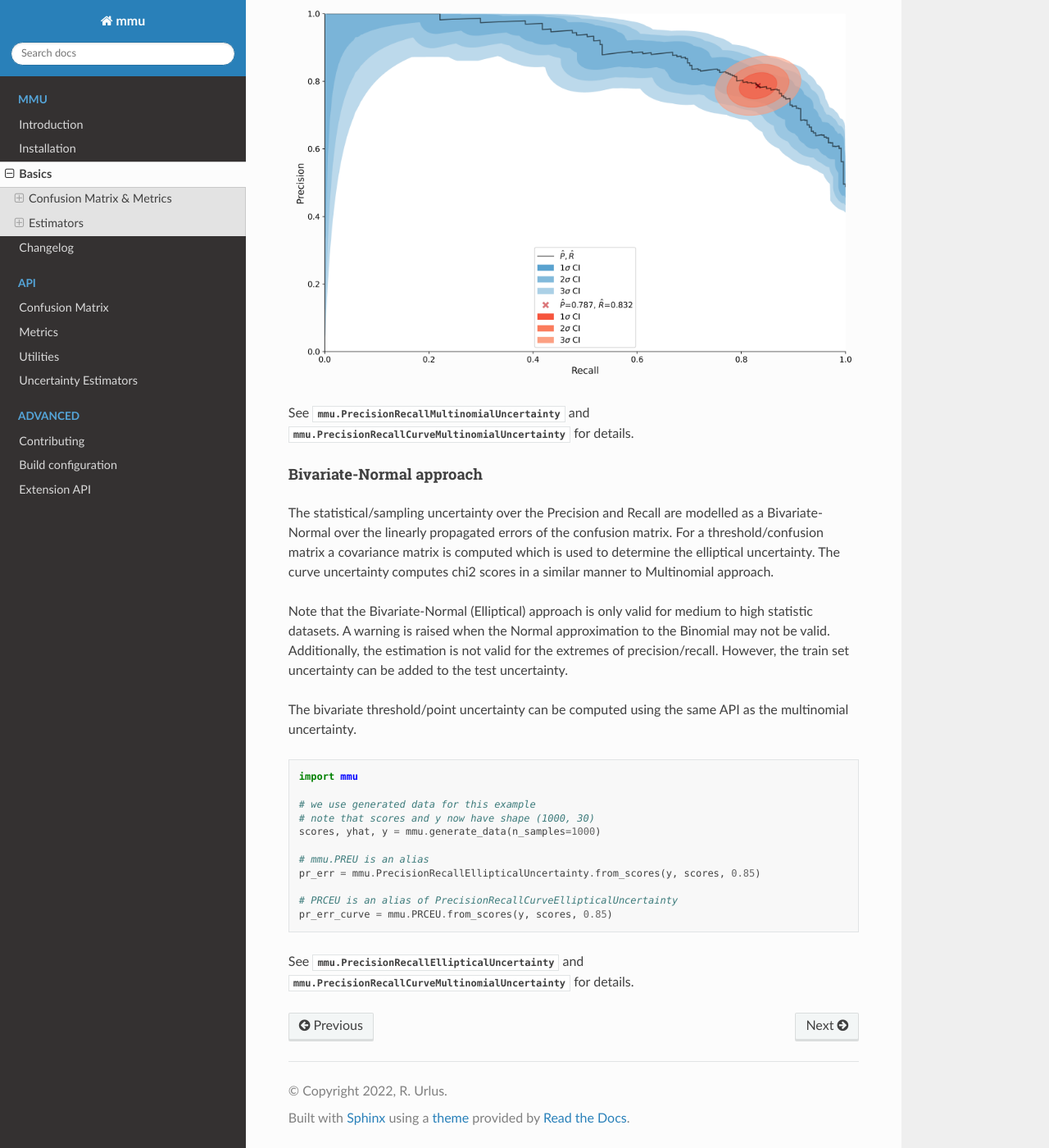
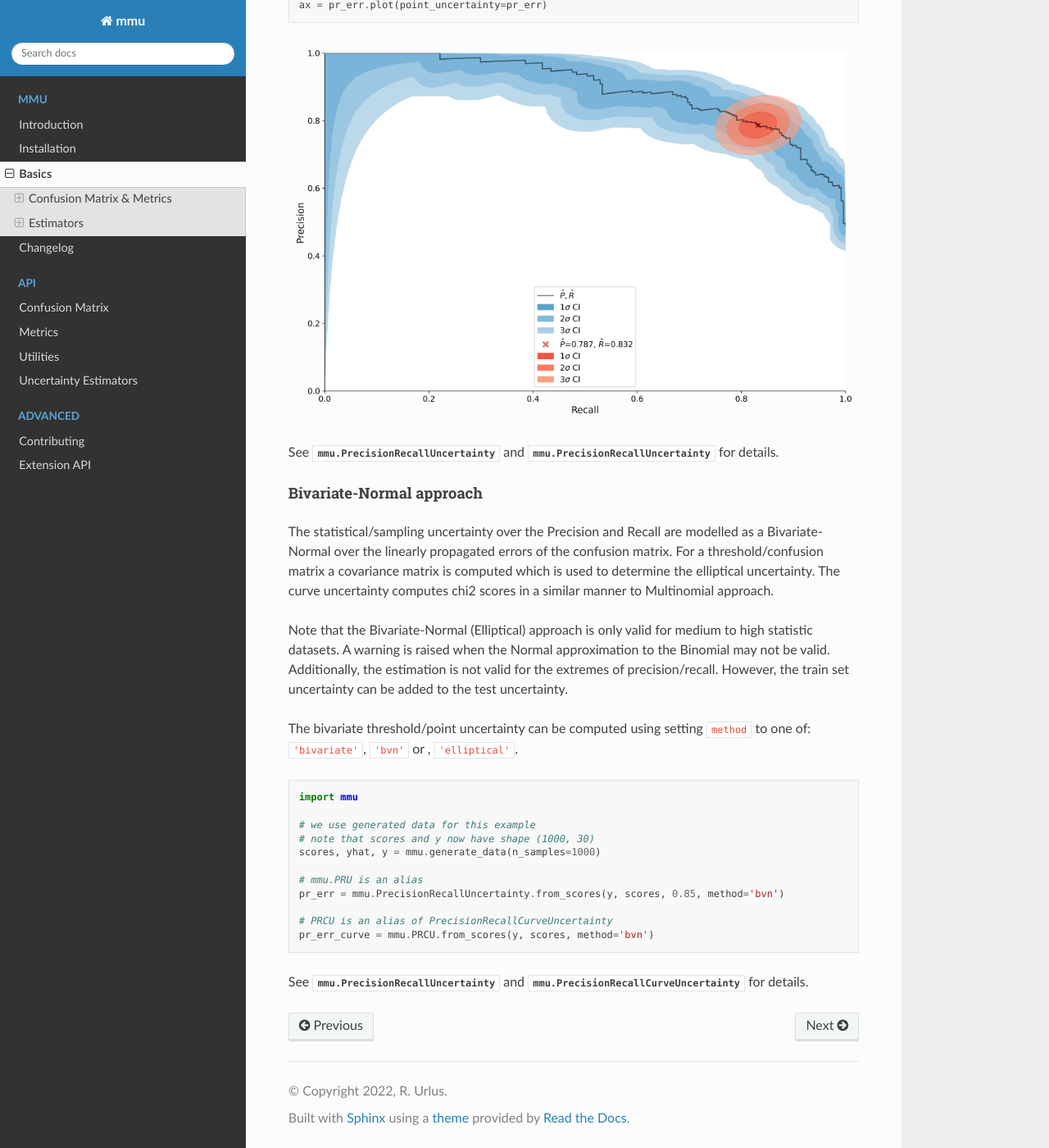
Before and after one commit to RUrlus/ModelMetricUncertainty, a Sphinx documentation site: the page built from docs/source/basics.rst, in a window 1280 px wide and 1400 px high, scrolled down 4471 px. Shown: the whole window at 82% size. Built offline with Sphinx 7.4.7 and the Read the Docs theme 2.0.0, drawn with Linux system fonts in a browser that asks for light colours; some of the changed text lies outside the part shown.

Commit message:
DOC: Update the docs to combined classes

```diff
--- a/README.rst
+++ b/README.rst
@@ -95,7 +95,7 @@ Usage
     scores, y, yhat = mmu.generate_data(n_samples=1000)
 
     # Compute the joint uncertainty on precision and recall
-    pr_err = mmu.PrecisionRecallCurveMultinomialUncertainty.from_scores(y, scores, 0.85)
+    pr_err = mmu.PrecisionRecallCurveUncertainty.from_scores(y, scores, 0.85)
 
     # Plot the uncertainty
     pr_err.plot()
--- a/docs/source/basics.rst
+++ b/docs/source/basics.rst
@@ -135,7 +135,7 @@ The following class methods are provided:
 - ``from_confusion_matrix``
 - ``from_classifier``
 
-For example ``pr_err = mmu.PRMU.from_scores(y, scores, threshold=0.82)``.
+For example ``pr_err = mmu.PRU.from_scores(y, scores, threshold=0.82)``.
 
 Precision-Recall
 ****************
@@ -166,8 +168,8 @@ Additionally it is valid for the extreme values of precision and recall, which t
     # note that scores and y now have shape (1000, 30)
     scores, yhat, y = mmu.generate_data(n_samples=1000)
 
-    # mmu.PRMU is an alias
-    pr_err = mmu.PrecisionRecallMultinomialUncertainty.from_scores(y, scores, 0.85)
+    # mmu.PRU is an alias
+    pr_err = mmu.PrecisionRecallUncertainty.from_scores(y, scores, 0.85)
 
     # get the confusion matrix as a DataFrame
     pr_err.get_conf_mat()
@@ -187,8 +189,8 @@ we compute them with :func:`mmu.auto_thresholds`.
 
 .. code-block:: python3
 
-    # PRCMU is an alias of PrecisionRecallCurveMultinomialUncertainty
-    pr_err_curve = mmu.PRCMU.from_scores(y, scores)
+    # PRCU is an alias of PrecisionRecallCurveUncertainty
+    pr_err_curve = mmu.PRCU.from_scores(y, scores)
 
     # we add the threshold uncertainty using point_uncertainty argument
     ax = pr_err.plot(point_uncertainty=pr_err)
@@ -197,7 +199,7 @@ we compute them with :func:`mmu.auto_thresholds`.
   :width: 800
   :alt: Uncertainty on the Precision-Recall curve
 
-See :class:`mmu.PrecisionRecallMultinomialUncertainty` and :class:`mmu.PrecisionRecallCurveMultinomialUncertainty` for details.
+See :class:`mmu.PrecisionRecallUncertainty` and :class:`mmu.PrecisionRecallUncertainty` for details.
 
 Bivariate-Normal approach
 +++++++++++++++++++++++++
@@ -209,8 +211,8 @@ The curve uncertainty computes chi2 scores in a similar manner to Multinomial ap
 
 Note that the Bivariate-Normal (Elliptical) approach is only valid for medium to high statistic datasets. A warning is raised when the Normal approximation to the Binomial may not be valid. Additionally, the estimation is not valid for the extremes of precision/recall. However, the train set uncertainty can be added to the test uncertainty.
 
-The bivariate threshold/point uncertainty can be computed using the same API as
-the multinomial uncertainty.
+The bivariate threshold/point uncertainty can be computed using setting
+``method`` to one of: ``'bivariate'``, ``'bvn'`` or , ``'elliptical'``.
 
 .. code-block:: python3
 
@@ -220,10 +222,10 @@ the multinomial uncertainty.
     # note that scores and y now have shape (1000, 30)
     scores, yhat, y = mmu.generate_data(n_samples=1000)
 
-    # mmu.PREU is an alias
-    pr_err = mmu.PrecisionRecallEllipticalUncertainty.from_scores(y, scores, 0.85)
+    # mmu.PRU is an alias
+    pr_err = mmu.PrecisionRecallUncertainty.from_scores(y, scores, 0.85, method='bvn')
 
-    # PRCEU is an alias of PrecisionRecallCurveEllipticalUncertainty
-    pr_err_curve = mmu.PRCEU.from_scores(y, scores, 0.85)
+    # PRCU is an alias of PrecisionRecallCurveUncertainty
+    pr_err_curve = mmu.PRCU.from_scores(y, scores, method='bvn')
 
-See :class:`mmu.PrecisionRecallEllipticalUncertainty` and :class:`mmu.PrecisionRecallCurveMultinomialUncertainty` for details.
+See :class:`mmu.PrecisionRecallUncertainty` and :class:`mmu.PrecisionRecallCurveUncertainty` for details.
--- a/docs/source/contents.rst
+++ b/docs/source/contents.rst
@@ -26,5 +26,4 @@ Model Metric Uncertainty
     :maxdepth: 2
 
     contributing
-    extconfig
     extension
```
Also changed, not shown: other parts of docs/source/basics.rst (+2 -0 lines), docs/source/contributing.rst (+75 -14 lines), docs/source/estimators.rst (+4 -29 lines), docs/source/extconfig.rst (deleted, +0 -69 lines).
